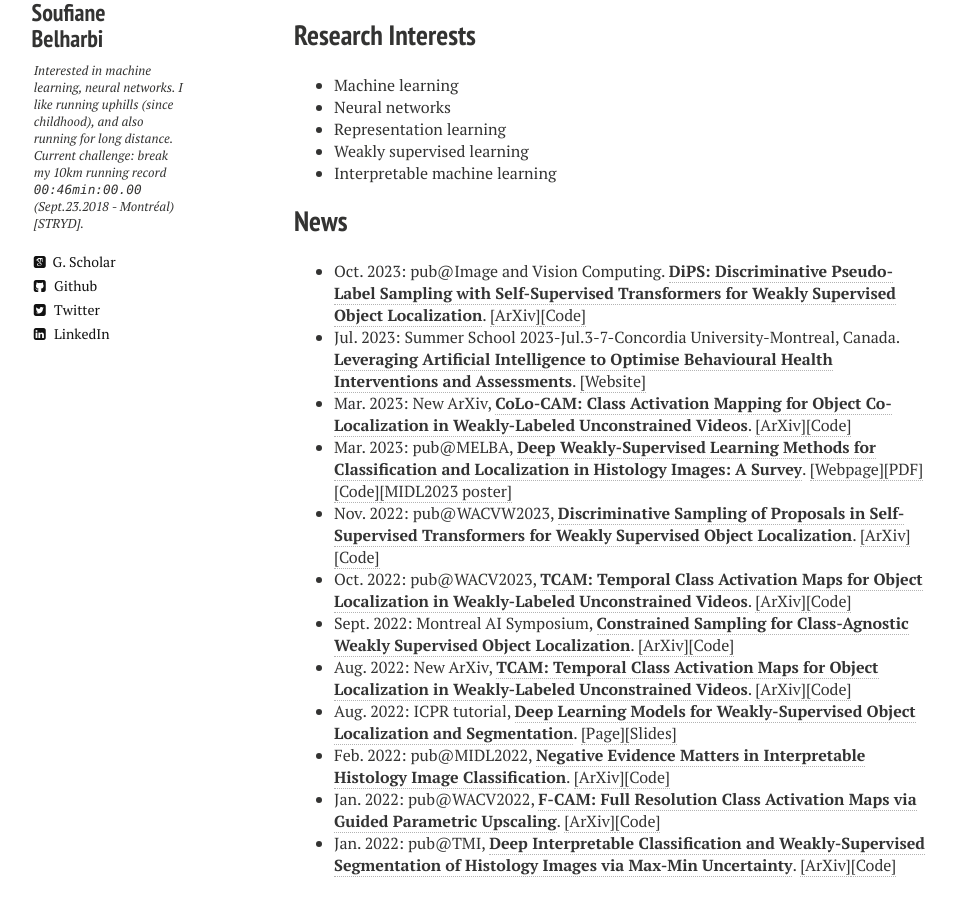
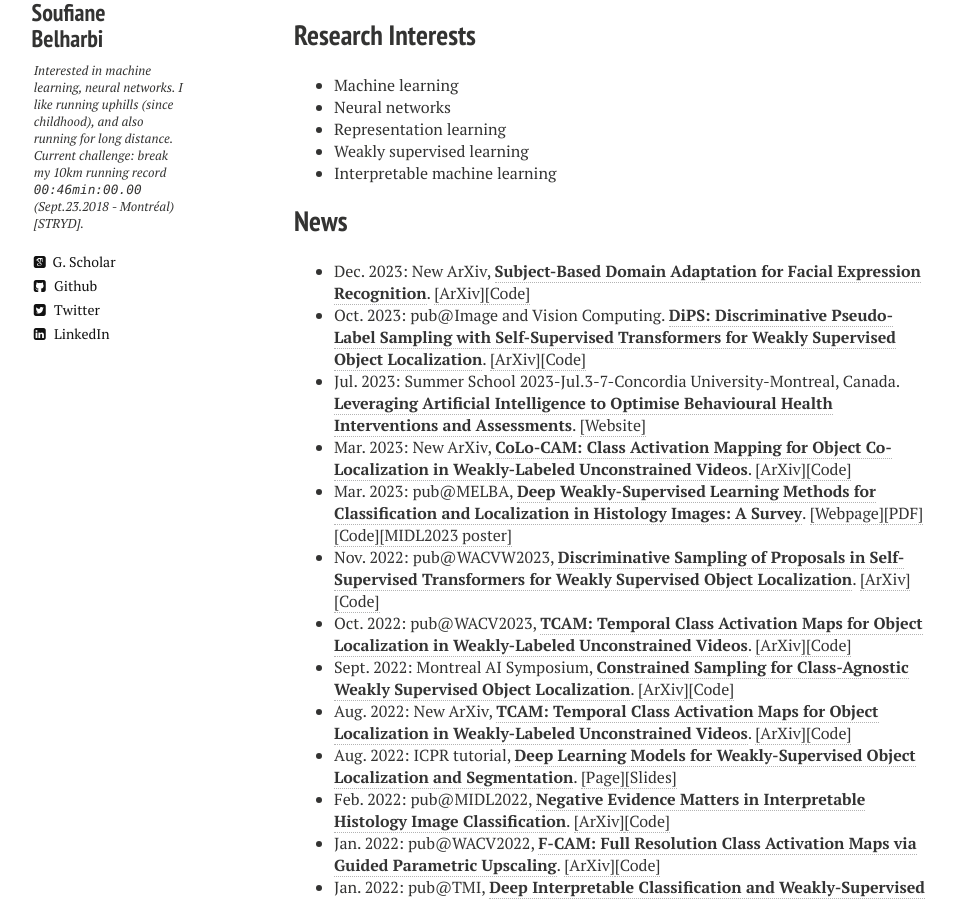
Before and after one commit to sbelharbi/sbelharbi.github.io, a Jekyll site: the page built from index.md, in a window 1280 px wide and 900 px high, scrolled down 1250 px. Shown: the whole window, without its empty margins (26-981 px from the left). Built offline with Jekyll 4.4.1, drawn with Linux system fonts in a browser that asks for light colours; nearby versions of some CDN libraries.

Commit message:
+new arxiv

```diff
--- a/index.md
+++ b/index.md
@@ -23,6 +23,7 @@ My name is Soufiane Belharbi. I am a post-doc at [LIVIA Lab., ÉTS, Montreal](ht
 
 
 ## News
+* Dec. 2023: New ArXiv, [**Subject-Based Domain Adaptation for Facial Expression Recognition**](https://arxiv.org/abs/2312.05632). <a href="https://arxiv.org/abs/2312.05632">[ArXiv]</a><a href="https://github.com/osamazeeshan/Subject-Based-Domain-Adaptation-for-FER">[Code]</a>
 * Oct. 2023: pub@Image and Vision Computing. [**DiPS: Discriminative Pseudo-Label Sampling with Self-Supervised Transformers for Weakly Supervised Object Localization**](https://arxiv.org/abs/2310.06196). <a href="https://arxiv.org/abs/2310.06196">[ArXiv]</a><a href="https://github.com/shakeebmurtaza/dips">[Code]</a>
 * Jul. 2023: Summer School 2023-Jul.3-7-Concordia University-Montreal, Canada. [**Leveraging Artificial Intelligence to Optimise Behavioural Health Interventions and Assessments**](https://frqs-ai-summerschool23.squarespace.com/). <a href="https://frqs-ai-summerschool23.squarespace.com/">[Website]</a>
 * Mar. 2023: New ArXiv, [**CoLo-CAM: Class Activation Mapping for Object Co-Localization in Weakly-Labeled Unconstrained Videos**](https://arxiv.org/abs/2303.09044). <a href="https://arxiv.org/abs/2303.09044">[ArXiv]</a><a href="https://github.com/sbelharbi/colo-cam">[Code]</a>
```
